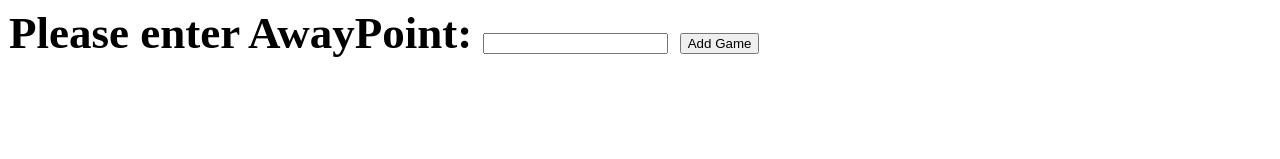
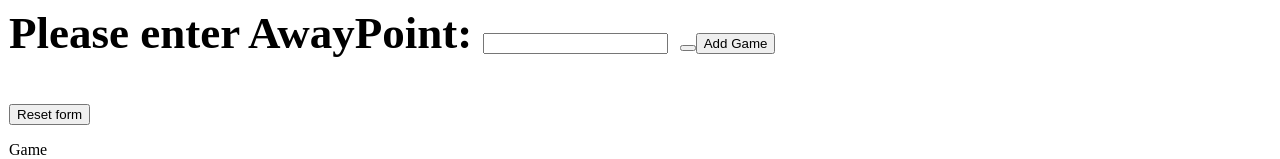
Before and after one commit to Wolfmanbunnydeer/NFLgames-team3, a plain HTML site: page index.html in a window 1280 px wide. Shown: the part 4083-4242 px from the top of the page. Before the commit the page ends 4142 px from the top, so only its background shows below. Drawn offline with Linux system fonts and the light colour scheme.

Commit message:
Update index.html
Signed-off-by: Lougosi <83800145+Wolfmanbunnydeer@users.noreply.github.com>

```diff
--- a/index.html
+++ b/index.html
@@ -257,7 +257,10 @@
 
    <p>Please enter HomePoint:<input type="text" id="homepoint"></p>
    <p>Please enter AwayPoint: <input type="text" id="awaypoint">
-    <button onclick="AddGame()">Add Game</button>
+    <button onclick="AddGame()"> <button onclick="AddGame()" value="Load new document" onclick="newDoc()">
+Add Game</button>
+     </p></h3>
+  <p><input type="button" onclick="ResetGame()" value="Reset form"></p> Game</button>
      </p></h3>
 
 </form>
```
